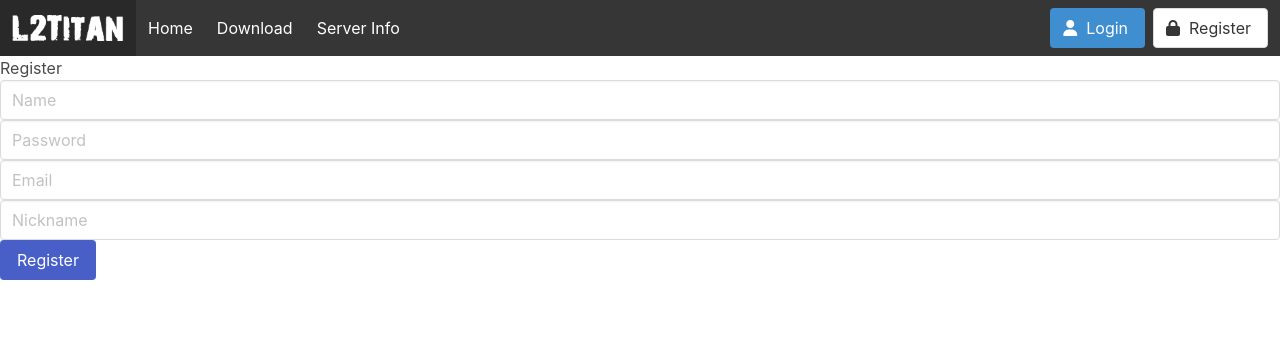
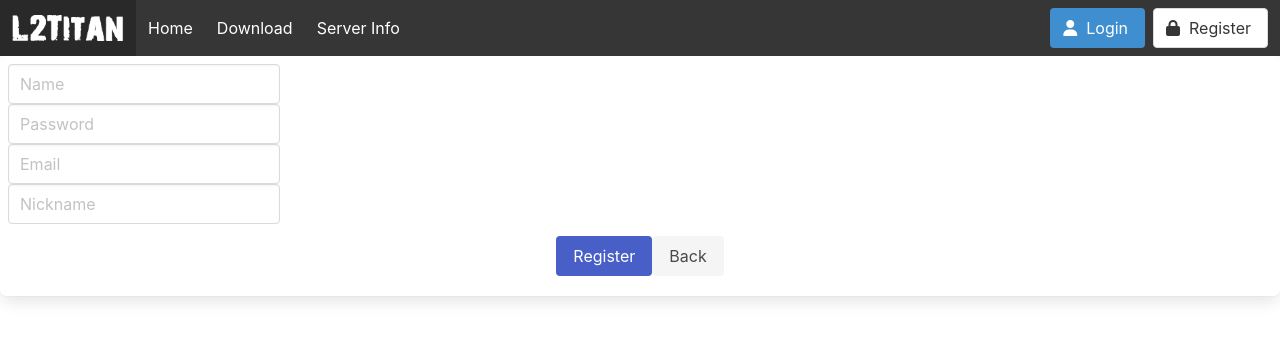
Before and after one commit to okuzpe/l2-titan-web, a React (Create React App) app: page /register in a window 1280 px wide. Shown: the top 340 px of the page. Built offline with nearby package versions, Linux system fonts and the light colour scheme.

Commit message:
rates-register (#6)

```diff
--- a/src/components/login.jsx
+++ b/src/components/login.jsx
@@ -53,7 +53,7 @@ function Login() {
         </div>
         <div className='field is-grouped  is-grouped-centered'>
           <p className='control'>
-            <button className='button  is-info'>Login</button>
+            <button className='button is-info'>Login</button>
           </p>
           <p className='control'>
             <Link to='/home' className='button is-light'>
--- a/src/components/register.jsx
+++ b/src/components/register.jsx
@@ -1,27 +1,69 @@
 import React from 'react'
+import { Link } from 'react-router-dom'
 
 export default function Register() {
+
   return (
-    <div className='form-container'>
+    <div className='form-container box'>
       <div>
         <form>
-          <div>
-            <h3>Register</h3>
+          <div className='columns'>
+            <div>
+              <input
+                className='input is-hover'
+                type='text'
+                name='name'
+                placeholder='Name'
+                defaultValue=''
+              />
+            </div>
           </div>
-          <div>
-            <input className='input is-hover' type='text' name='name' placeholder='Name' defaultValue='' />
+          <div className='columns'>
+            <div>
+              <input
+                className='input is-hover'
+                type='password'
+                name='password'
+                placeholder='Password'
+                defaultValue=''
+              />
+            </div>
           </div>
-          <div>
-            <input className='input is-hover' type='password' name='password' placeholder='Password' defaultValue='' />
+          <div className='columns'>
+            <div>
+              <input
+                className='input is-hover'
+                type='text'
+                name='email'
+                placeholder='Email'
+                defaultValue=''
+              />
+            </div>
           </div>
-          <div>
-            <input className='input is-hover' type='text' name='email' placeholder='Email' defaultValue='' />
+          <div className='columns'>
+            <div>
+              <input
+                className='input is-hover'
+                type='text'
+                name='nickname'
+                placeholder='Nickname'
+                defaultValue=''
+              />
+            </div>
           </div>
-          <div>
-            <input className='input is-hover' type='text' name='nickname' placeholder='Nickname' defaultValue='' />
-          </div>
-          <div>
-            <button className='button is-link'>Register</button>
+          <div className='field is-grouped  is-grouped-centered'>
+            <div>
+              <p className='control'>
+                <button className='button is-link'>Register</button>
+              </p>
+            </div>
+            <div>
+              <p className='control'>
+                <Link to='/home' className='button is-light'>
+                  Back
+                </Link>
+              </p>
+            </div>
           </div>
         </form>
       </div>
```
Also changed, not shown: src/components/rates.jsx (added, +10 -0 lines), src/pages/rates/index.jsx (added).
